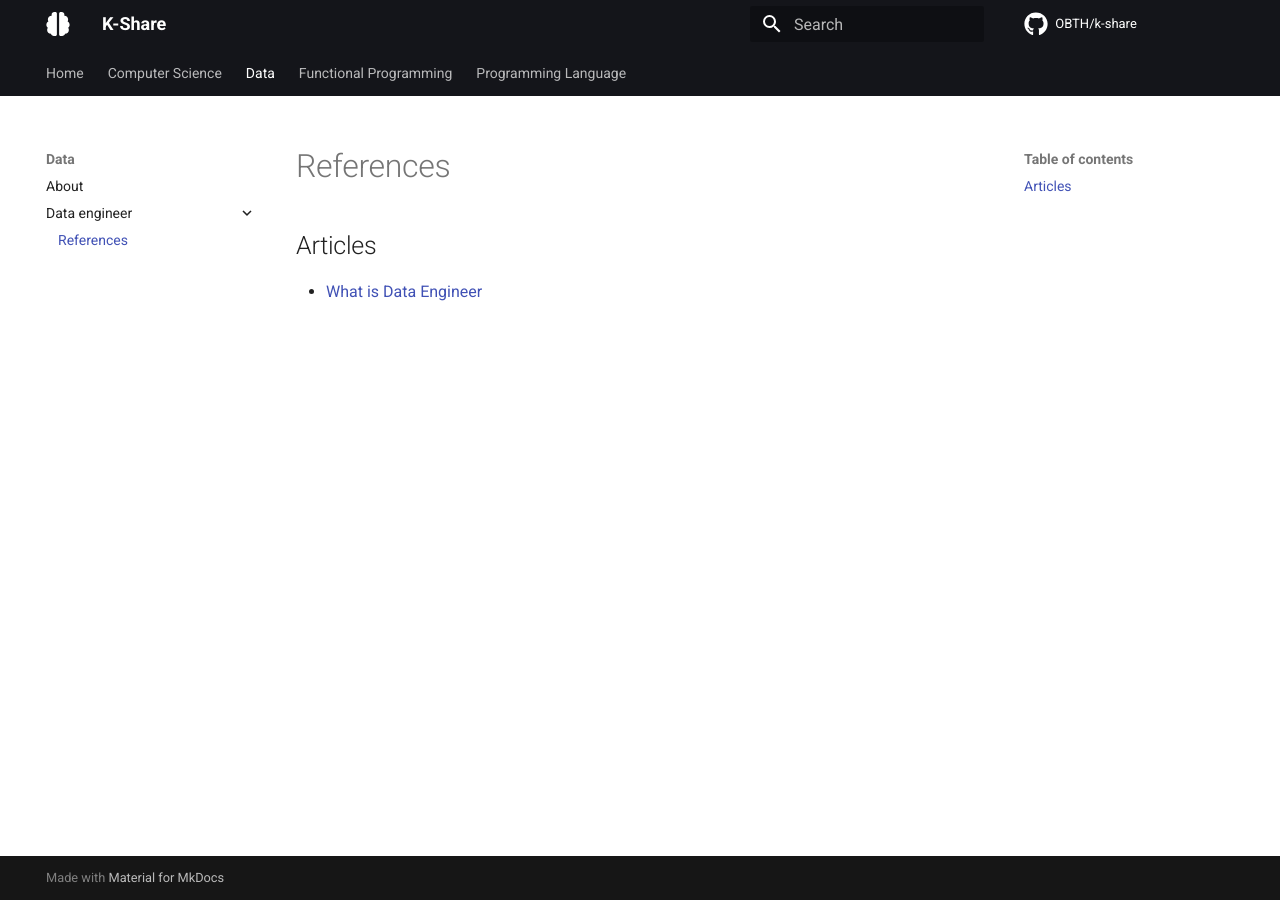
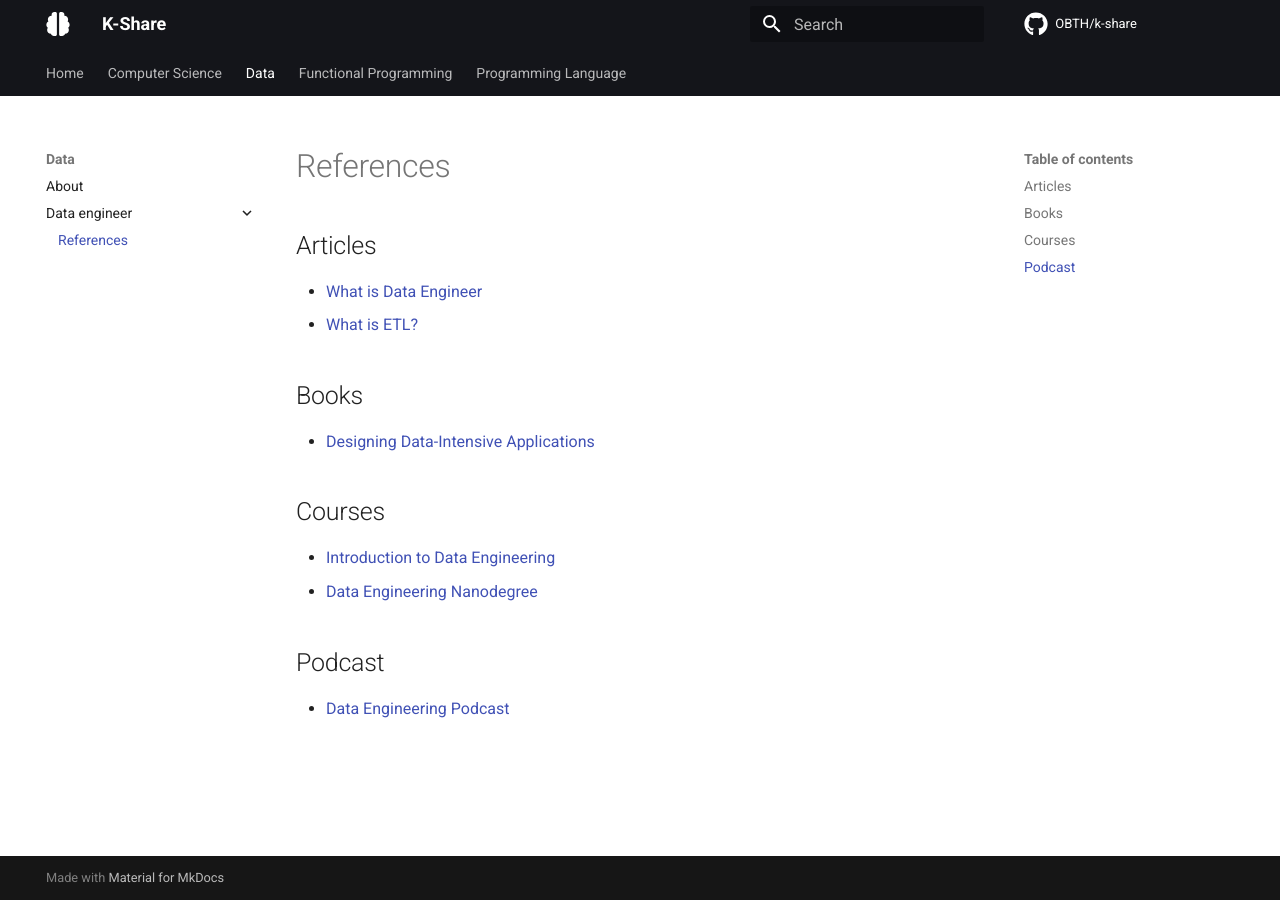
Before and after one commit to OBTH/k-share, an MkDocs documentation site: the page built from docs/data/data-engineer/references.md, in a window 1280 px wide. Built offline with MkDocs 1.6.1 and Material for MkDocs 9.7.7, drawn with Linux system fonts in a browser that asks for light colours; comment, search, counter and statistics services are not loaded.

Commit message:
add more topics to data eng

```diff
--- a/docs/data/data-engineer/references.md
+++ b/docs/data/data-engineer/references.md
@@ -3,3 +3,17 @@
 ## Articles
 
 * [What is Data Engineer](https://towardsdatascience.com/introduction-to-data-engineering-e16c9942dc2c)
+* [What is ETL?](https://www.guru99.com/etl-extract-load-process.html)
+
+## Books
+
+* [Designing Data-Intensive Applications](https://dataintensive.net/)
+
+## Courses
+
+* [Introduction to Data Engineering](https://www.datacamp.com/courses/introduction-to-data-engineering)
+* [Data Engineering Nanodegree](https://www.udacity.com/course/data-engineer-nanodegree--nd027)
+
+## Podcast
+
+* [Data Engineering Podcast](https://www.dataengineeringpodcast.com/)
```
